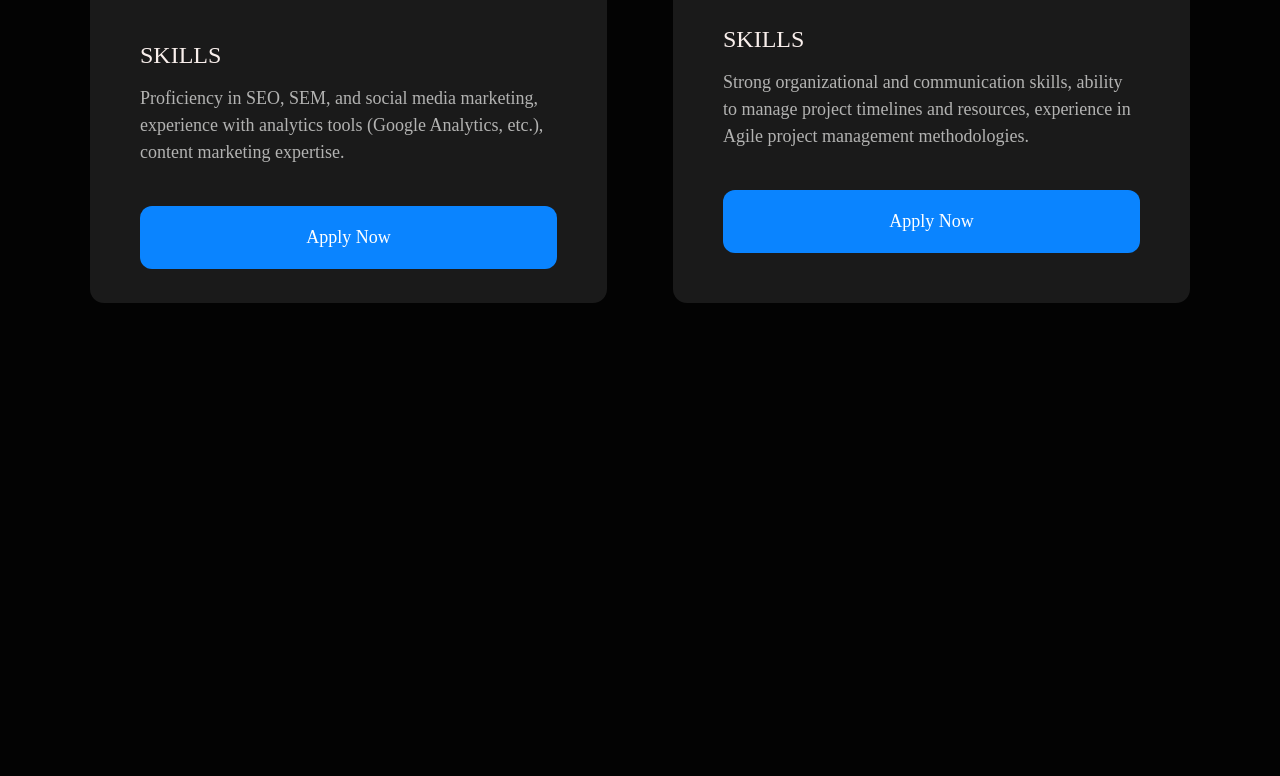
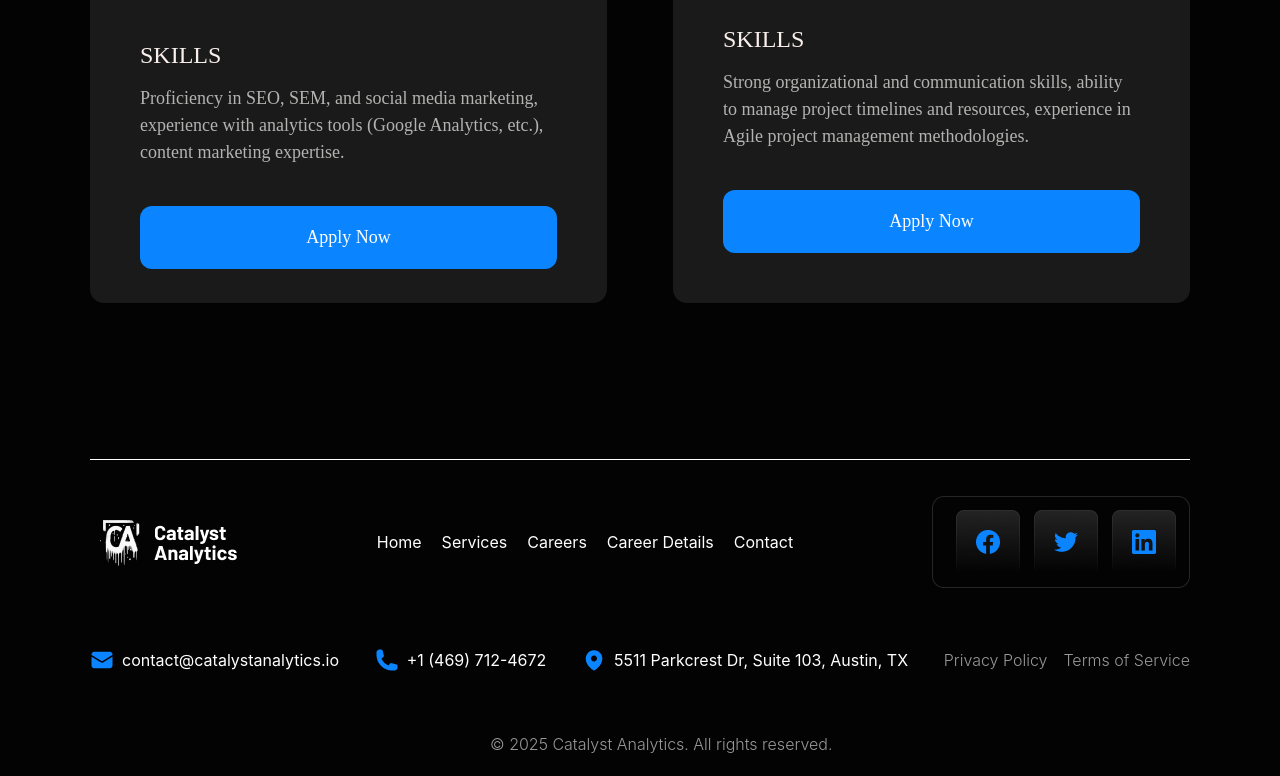
Before and after one commit to mnozilshoev-rgb/Exam3, a website: page src/page4.html in a window 1280 px wide. Shown: the part 4616-5392 px from the top of the page. Before the commit the page ends 4959 px from the top, so only its background shows below. Drawn offline with nearby package versions, Linux system fonts and the light colour scheme; files that its build step writes are made by us from their sources.

Commit message:
footer page 4

```diff
--- a/src/page4.html
+++ b/src/page4.html
@@ -558,3 +558,60 @@
 
 
      </div>
+
+
+
+
+      <div
+            class="flex-col items-center justify-between w-full max-w-[90%] lg:max-w-[1100px] m-auto h-auto text-[white] items-center mt-39 border-t-1 pt-9 ">
+            <div class="flex-col lg:flex lg:flex-row items-center justify-between w-full  ">
+
+
+                <div>
+                    <img src="./images/image.png" alt="">
+                </div>
+
+                <div class="flex flex-col  lg:flex lg:flex-row gap-5 items-start p-5 ">
+                    <a href="">Home</a>
+                    <a href="">Services</a>
+                    <a href="">Careers</a>
+                    <a href="">Career Details</a>
+                    <a href="">Contact</a>
+                </div>
+
+                <div>
+                    <img src="./images/Sub Container.png" alt="">
+                </div>
+            </div>
+
+            <div class=" flex-col lg:flex lg:flex-row justify-between  mt-15  grid gap-y-4 ">
+                <div class="flex gap-2">
+                    <img src="./images/Icon (17).png" alt="">
+                    <p>contact@catalystanalytics.io</p>
+                </div>
+                <div class="flex gap-2">
+                    <img src="./images/Icon (18).png" alt="">
+                    <p>+1 (469) 712-4672</p>
+                </div>
+                <div class="flex gap-2">
+                    <img src="./images/Icon (19).png" alt="">
+                    <p>5511 Parkcrest Dr, Suite 103, Austin, TX </p>
+                </div>
+                <div class="flex gap-4 text-[#98989A] font-light">
+                    <p>Privacy Policy</p>
+                    <p>Terms of Service</p>
+                </div>
+
+
+            </div>
+
+
+            <p class="flex gap-4 text-[#98989A] font-light text-center mt-15 lg:ml-100 mb-5">© 2025 Catalyst Analytics. All
+                rights reserved.</p>
+
+
+        </div>
+
+        </body>
+
+</html>
```
